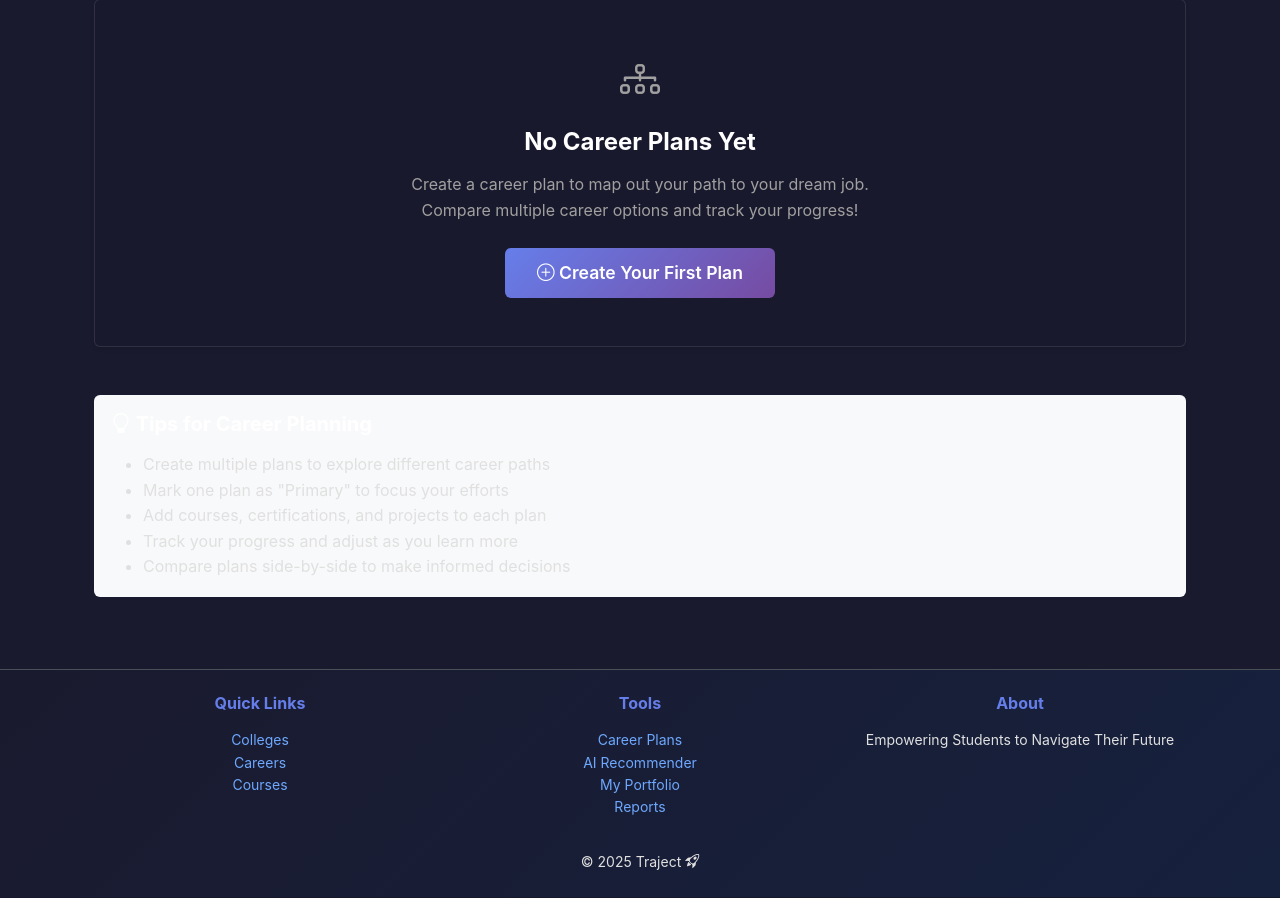
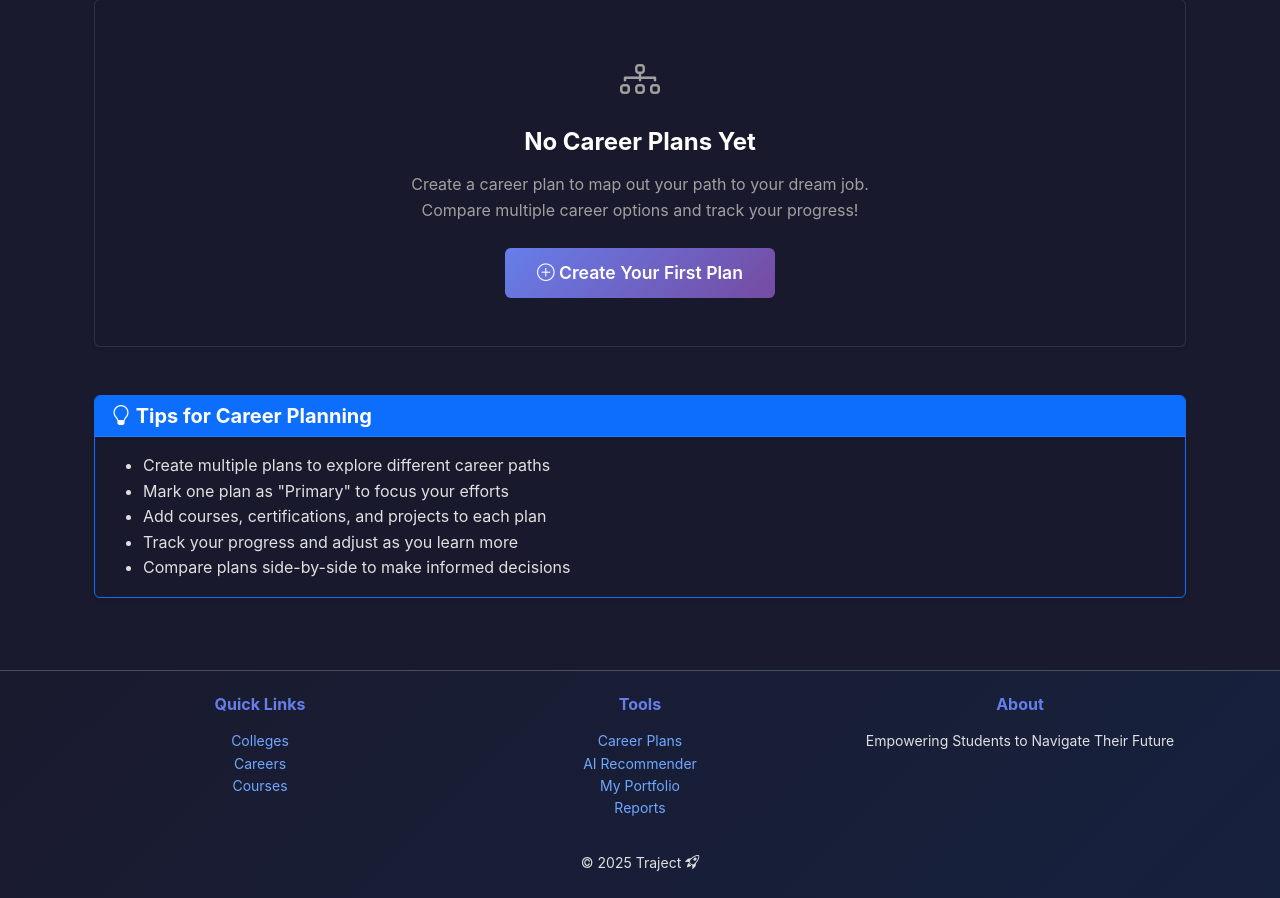
Before and after one commit to ompatel277/Assignment_Project_Om_opate22, a Django app: page /accounts/career-plans/ in a window 1280 px wide. Shown: the part 293-1191 px from the top of the page. Run offline with Django 5.2, Linux system fonts and the light colour scheme; a user stored in the database is signed in; data comes from the database, SQL or seed files in the repository.

Commit message:
Fix white backgrounds in career plans templates to match dark theme
Updated career plans UI to eliminate white/light backgrounds:
- Changed tips section from bg-light to primary card with header
- Updated non-primary plan headers to use bg-secondary instead of bg-light
- Removed bg-white from card footers to use default dark theme
- Enhanced create page info card with bg-info header styling

All career plans functionality is now fully complete and polished.

```diff
--- a/templates/accounts/career_plans/create.html
+++ b/templates/accounts/career_plans/create.html
@@ -102,9 +102,11 @@
                 </div>
             </div>
 
-            <div class="card bg-light">
+            <div class="card border-info shadow-sm">
+                <div class="card-header bg-info text-white">
+                    <h6 class="mb-0"><i class="bi bi-info-circle"></i> What happens next?</h6>
+                </div>
                 <div class="card-body">
-                    <h6><i class="bi bi-info-circle"></i> What happens next?</h6>
                     <ol class="mb-0">
                         <li>After creating your plan, you'll add specific action items</li>
                         <li>Add courses, projects, certifications, and milestones</li>
--- a/templates/accounts/career_plans/list.html
+++ b/templates/accounts/career_plans/list.html
@@ -22,7 +22,7 @@
             {% for plan in plans %}
                 <div class="col-md-6">
                     <div class="card h-100 {% if plan.is_primary %}border-primary{% endif %} shadow-sm">
-                        <div class="card-header {% if plan.is_primary %}bg-primary text-white{% else %}bg-light{% endif %}">
+                        <div class="card-header {% if plan.is_primary %}bg-primary text-white{% else %}bg-secondary text-white{% endif %}">
                             <div class="d-flex justify-content-between align-items-center">
                                 <h5 class="mb-0">
                                     {{ plan.name }}
@@ -31,7 +31,7 @@
                                     {% endif %}
                                 </h5>
                                 {% if not plan.is_active %}
-                                    <span class="badge bg-secondary">Inactive</span>
+                                    <span class="badge bg-dark">Inactive</span>
                                 {% endif %}
                             </div>
                         </div>
@@ -69,7 +69,7 @@
                                 <i class="bi bi-calendar"></i> Created {{ plan.created_at|date:"M d, Y" }}
                             </small>
                         </div>
-                        <div class="card-footer bg-white">
+                        <div class="card-footer">
                             <div class="d-flex gap-2">
                                 <a href="{% url 'accounts:career_plan_detail' plan.id %}"
                                    class="btn btn-sm btn-primary flex-grow-1">
@@ -106,9 +106,11 @@
 
     <div class="row mt-5">
         <div class="col-12">
-            <div class="card bg-light">
+            <div class="card border-primary shadow-sm">
+                <div class="card-header bg-primary text-white">
+                    <h5 class="mb-0"><i class="bi bi-lightbulb"></i> Tips for Career Planning</h5>
+                </div>
                 <div class="card-body">
-                    <h5><i class="bi bi-lightbulb"></i> Tips for Career Planning</h5>
                     <ul class="mb-0">
                         <li>Create multiple plans to explore different career paths</li>
                         <li>Mark one plan as "Primary" to focus your efforts</li>
```
